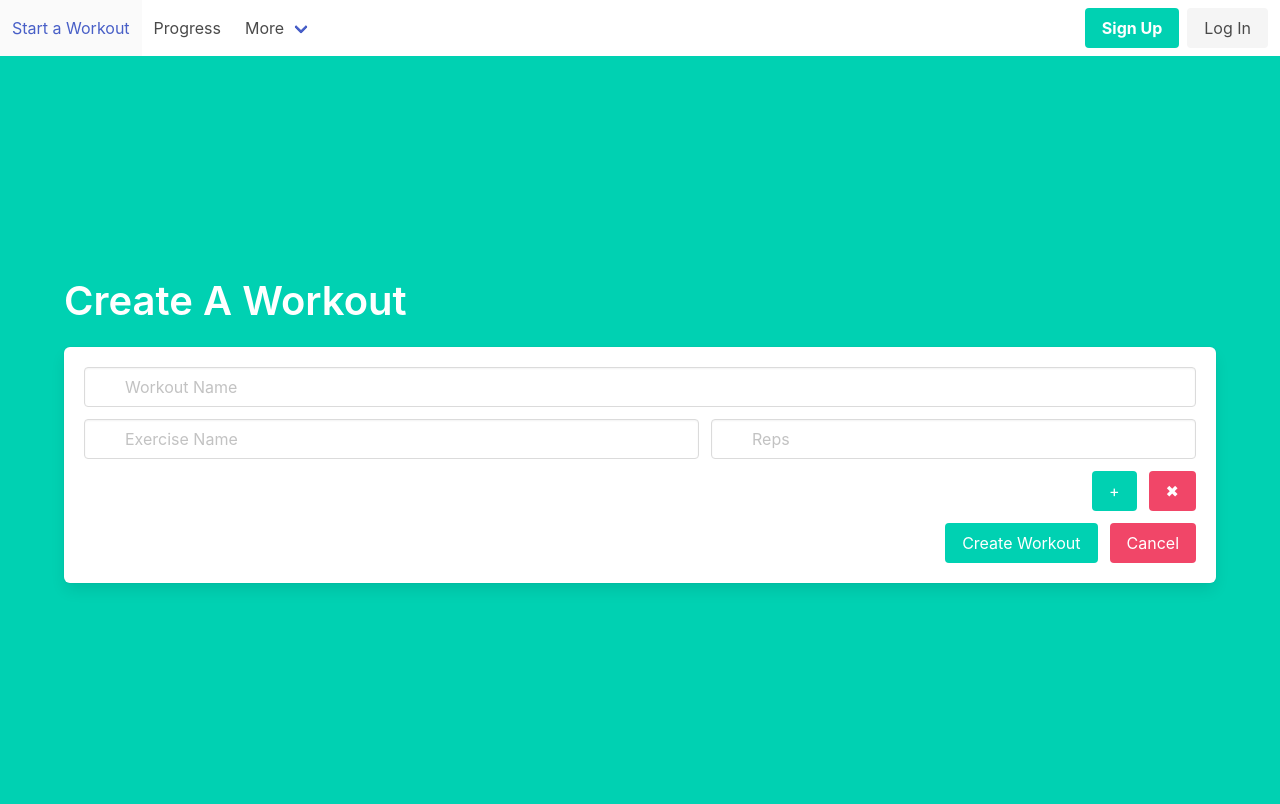
After one commit to dbolger/Strengthy, a Flask app: page /workout/create in a window 1280 px wide. The commit adds this page. Run offline with Flask 2, Linux system fonts and the light colour scheme; some libraries are stand-ins or nearby versions.

Commit message:
Start working on workout create page
Add variable to each page to determine with of "box" for form.
Add new workout create route.

```diff
--- a/app/routes.py
+++ b/app/routes.py
@@ -58,3 +58,8 @@ def register():
             flash("User already exists", "danger")
 
     return render_template('user/register.html', form=form)
+
+@app.route("/workout/create", methods=['GET', 'POST'])
+def createWorkout():
+    form = RegisterForm()
+    return render_template('workout/create.html', form=form)
--- a/app/templates/base/form.html
+++ b/app/templates/base/form.html
@@ -6,7 +6,7 @@
         <div class="hero-body">
             <div class="container">
                 <div class="columns is-centered">
-						<div class="column is-5-tablet is-4-desktop is-3-widescreen">
+                    <div class="column {{ column_classes }}">
                         <h1 class="title is-2">{% block title %}{% endblock %}</h1>
 
                         <!-- TODO: render errors -->
--- a/app/templates/base/layout.html
+++ b/app/templates/base/layout.html
@@ -24,11 +24,11 @@
 
 		<div id="navbarBasicExample" class="navbar-menu">
 			<div class="navbar-start">
-				<a class="navbar-item">
+				<a href="workout/create" class="navbar-item">
 					Start a Workout
 				</a>
 
-				<a class="navbar-item">
+				<a href="user/progress" class="navbar-item">
 					Progress
 				</a>
 
--- a/app/templates/user/login.html
+++ b/app/templates/user/login.html
@@ -1,3 +1,4 @@
+{% set column_classes = 'is-5-tablet is-4-desktop is-3-widescreen' %}
 {% extends 'base/form.html' %}
 
 {% block title %}Login{% endblock %}
--- a/app/templates/user/register.html
+++ b/app/templates/user/register.html
@@ -1,3 +1,4 @@
+{% set column_classes = 'is-5-tablet is-4-desktop is-3-widescreen' %}
 {% extends 'base/form.html' %}
 
 {% block title %}Sign Up{% endblock %}
--- /dev/null
+++ b/app/templates/workout/create.html
@@ -0,0 +1,65 @@
+{% extends 'base/form.html' %}
+
+{% block title %}Create A Workout{% endblock %}
+
+{% block form %}
+<div class="field is-horizontal">
+    <div class="field-body">
+        <div class="field">
+            <p class="control is-expanded has-icons-left">
+            <input class="input" type="text" placeholder="Workout Name">
+            <span class="icon is-small is-left">
+                <i class="fas fa-user"></i>
+            </span>
+            </p>
+        </div>
+    </div>
+</div>
+<div class="field is-horizontal">
+    <div class="field-body">
+        <div class="field">
+            <p class="control is-expanded has-icons-left">
+            <input class="input" type="text" placeholder="Exercise Name">
+            <span class="icon is-small is-left">
+                <i class="fas fa-user"></i>
+            </span>
+            </p>
+        </div>
+        <div class="field">
+            <p class="control is-expanded has-icons-left has-icons-right">
+            <input class="input" type="number" placeholder="Reps" min="1" max="100">
+            <span class="icon is-small is-left">
+                <i class="fas fa-envelope"></i>
+            </span>
+            <span class="icon is-small is-right">
+                <i class="fas fa-check"></i>
+            </span>
+            </p>
+        </div>
+    </div>
+</div>
+<div class="field is-grouped is-grouped-right">
+    <p class="control">
+    <a class="button is-primary">
+        +
+    </a>
+    </p>
+    <p class="control">
+    <a class="button is-danger">
+        ✖
+    </a>
+    </p>
+</div>
+<div class="field is-grouped is-grouped-right">
+    <p class="control">
+    <a class="button is-primary">
+        Create Workout
+    </a>
+    </p>
+    <p class="control">
+    <a class="button is-danger">
+        Cancel
+    </a>
+    </p>
+</div>
+{% endblock %}
```
Lines whose indentation alone changed are shown as unchanged.
